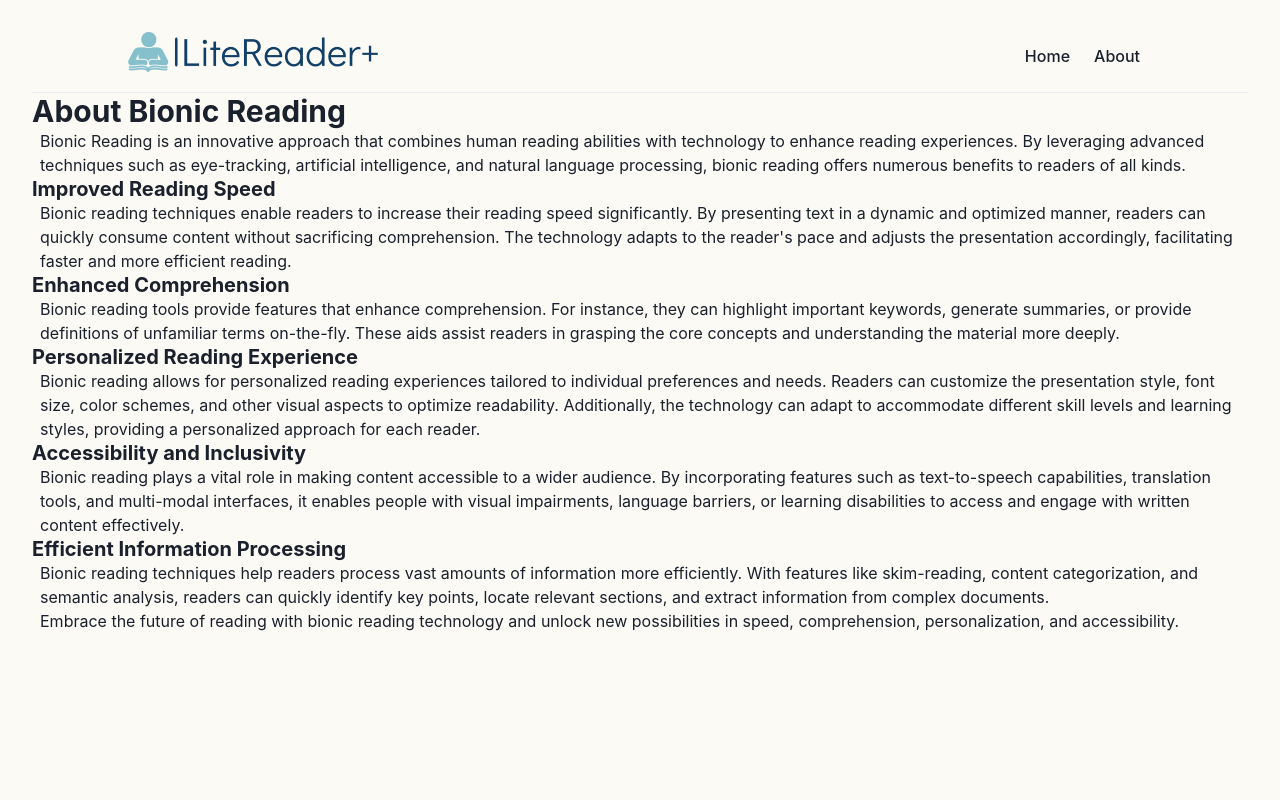
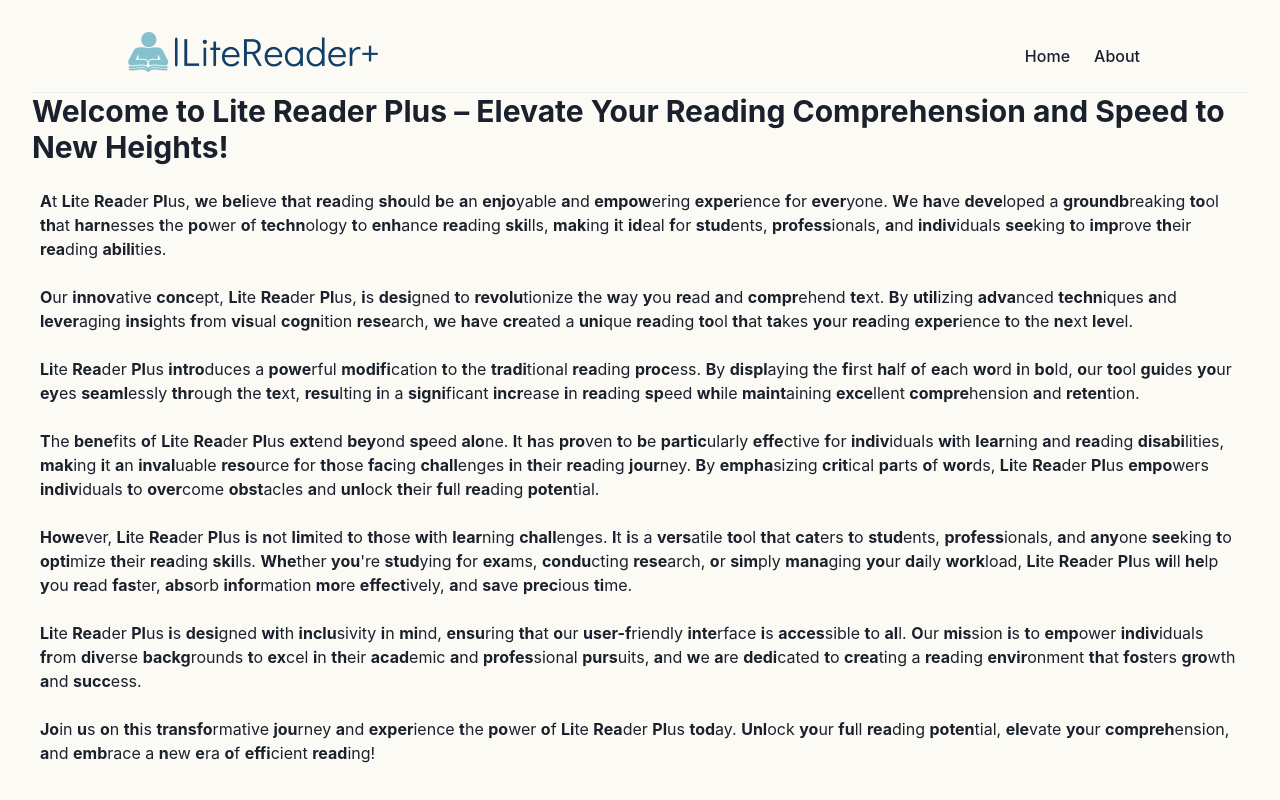
Before and after one commit to mnolan132/Lite-reader-project, a React (Vite) app: page /about in a window 1280 px wide. Built offline with nearby package versions, Linux system fonts and the light colour scheme.

Commit message:
Modified the content in the about section and converted its format to match the site purpose

```diff
--- a/src/components/About.tsx
+++ b/src/components/About.tsx
@@ -1,74 +1,105 @@
 import { Heading, Text } from "@chakra-ui/react";
+
+interface HalfBoldTextProps {
+  children: string;
+}
+
+const HalfBoldText = ({ children }: HalfBoldTextProps) => {
+  const words = children.split(" ");
+
+  const modifiedWords = words.map((word, index) => {
+    const halfLength = Math.floor(word.length / 2);
+    const firstHalf = word.slice(0, halfLength);
+    const secondHalf = word.slice(halfLength);
+
+    // Add space after each word except for the last word
+    const space = index !== words.length - 1 ? " " : "";
+
+    return (
+      <>
+        <b>{firstHalf}</b>
+        {secondHalf}
+        {space}
+      </>
+    );
+  });
+
+  return (
+    <Text pl={2} pr={2} textAlign="left">
+      {modifiedWords}
+    </Text>
+  );
+};
 
 const About = () => {
   return (
     <section>
-      <Heading as="h3" size="lg" textAlign={"left"}>
-        About Bionic Reading
+      <Heading as="h3" size="lg" textAlign="left">
+        Welcome to Lite Reader Plus – Elevate Your Reading Comprehension and
+        Speed to New Heights!{" "}
       </Heading>
-      <Text pl={2} pr={2} textAlign={"left"}>
-        Bionic Reading is an innovative approach that combines human reading
-        abilities with technology to enhance reading experiences. By leveraging
-        advanced techniques such as eye-tracking, artificial intelligence, and
-        natural language processing, bionic reading offers numerous benefits to
-        readers of all kinds.
-      </Text>
-      <Heading as="h4" size="md" textAlign={"left"}>
-        Improved Reading Speed
-      </Heading>
-      <Text pl={2} pr={2} textAlign={"left"}>
-        Bionic reading techniques enable readers to increase their reading speed
-        significantly. By presenting text in a dynamic and optimized manner,
-        readers can quickly consume content without sacrificing comprehension.
-        The technology adapts to the reader's pace and adjusts the presentation
-        accordingly, facilitating faster and more efficient reading.
-      </Text>
-      <Heading as="h4" size="md" textAlign={"left"}>
-        Enhanced Comprehension
-      </Heading>
-      <Text pl={2} pr={2} textAlign={"left"}>
-        Bionic reading tools provide features that enhance comprehension. For
-        instance, they can highlight important keywords, generate summaries, or
-        provide definitions of unfamiliar terms on-the-fly. These aids assist
-        readers in grasping the core concepts and understanding the material
-        more deeply.
-      </Text>
-      <Heading as="h4" size="md" textAlign={"left"}>
-        Personalized Reading Experience
-      </Heading>
-      <Text pl={2} pr={2} textAlign={"left"}>
-        Bionic reading allows for personalized reading experiences tailored to
-        individual preferences and needs. Readers can customize the presentation
-        style, font size, color schemes, and other visual aspects to optimize
-        readability. Additionally, the technology can adapt to accommodate
-        different skill levels and learning styles, providing a personalized
-        approach for each reader.
-      </Text>
-      <Heading as="h4" size="md" textAlign={"left"}>
-        Accessibility and Inclusivity
-      </Heading>
-      <Text pl={2} pr={2} textAlign={"left"}>
-        Bionic reading plays a vital role in making content accessible to a
-        wider audience. By incorporating features such as text-to-speech
-        capabilities, translation tools, and multi-modal interfaces, it enables
-        people with visual impairments, language barriers, or learning
-        disabilities to access and engage with written content effectively.
-      </Text>
-      <Heading as="h4" size="md" textAlign={"left"}>
-        Efficient Information Processing
-      </Heading>
-      <Text pl={2} pr={2} textAlign={"left"}>
-        Bionic reading techniques help readers process vast amounts of
-        information more efficiently. With features like skim-reading, content
-        categorization, and semantic analysis, readers can quickly identify key
-        points, locate relevant sections, and extract information from complex
-        documents.
-      </Text>
-      <Text pl={2} pr={2} textAlign={"left"}>
-        Embrace the future of reading with bionic reading technology and unlock
-        new possibilities in speed, comprehension, personalization, and
-        accessibility.
-      </Text>
+      <br />
+
+      <HalfBoldText>
+        At Lite Reader Plus, we believe that reading should be an enjoyable and
+        empowering experience for everyone. We have developed a groundbreaking
+        tool that harnesses the power of technology to enhance reading skills,
+        making it ideal for students, professionals, and individuals seeking to
+        improve their reading abilities.
+      </HalfBoldText>
+      <br />
+      <HalfBoldText>
+        Our innovative concept, Lite Reader Plus, is designed to revolutionize
+        the way you read and comprehend text. By utilizing advanced techniques
+        and leveraging insights from visual cognition research, we have created
+        a unique reading tool that takes your reading experience to the next
+        level.
+      </HalfBoldText>
+      <br />
+
+      <HalfBoldText>
+        Lite Reader Plus introduces a powerful modification to the traditional
+        reading process. By displaying the first half of each word in bold, our
+        tool guides your eyes seamlessly through the text, resulting in a
+        significant increase in reading speed while maintaining excellent
+        comprehension and retention.
+      </HalfBoldText>
+      <br />
+
+      <HalfBoldText>
+        The benefits of Lite Reader Plus extend beyond speed alone. It has
+        proven to be particularly effective for individuals with learning and
+        reading disabilities, making it an invaluable resource for those facing
+        challenges in their reading journey. By emphasizing critical parts of
+        words, Lite Reader Plus empowers individuals to overcome obstacles and
+        unlock their full reading potential.
+      </HalfBoldText>
+      <br />
+
+      <HalfBoldText>
+        However, Lite Reader Plus is not limited to those with learning
+        challenges. It is a versatile tool that caters to students,
+        professionals, and anyone seeking to optimize their reading skills.
+        Whether you're studying for exams, conducting research, or simply
+        managing your daily workload, Lite Reader Plus will help you read
+        faster, absorb information more effectively, and save precious time.
+      </HalfBoldText>
+      <br />
+
+      <HalfBoldText>
+        Lite Reader Plus is designed with inclusivity in mind, ensuring that our
+        user-friendly interface is accessible to all. Our mission is to empower
+        individuals from diverse backgrounds to excel in their academic and
+        professional pursuits, and we are dedicated to creating a reading
+        environment that fosters growth and success.
+      </HalfBoldText>
+      <br />
+
+      <HalfBoldText>
+        Join us on this transformative journey and experience the power of Lite
+        Reader Plus today. Unlock your full reading potential, elevate your
+        comprehension, and embrace a new era of efficient reading!
+      </HalfBoldText>
     </section>
   );
 };
```
